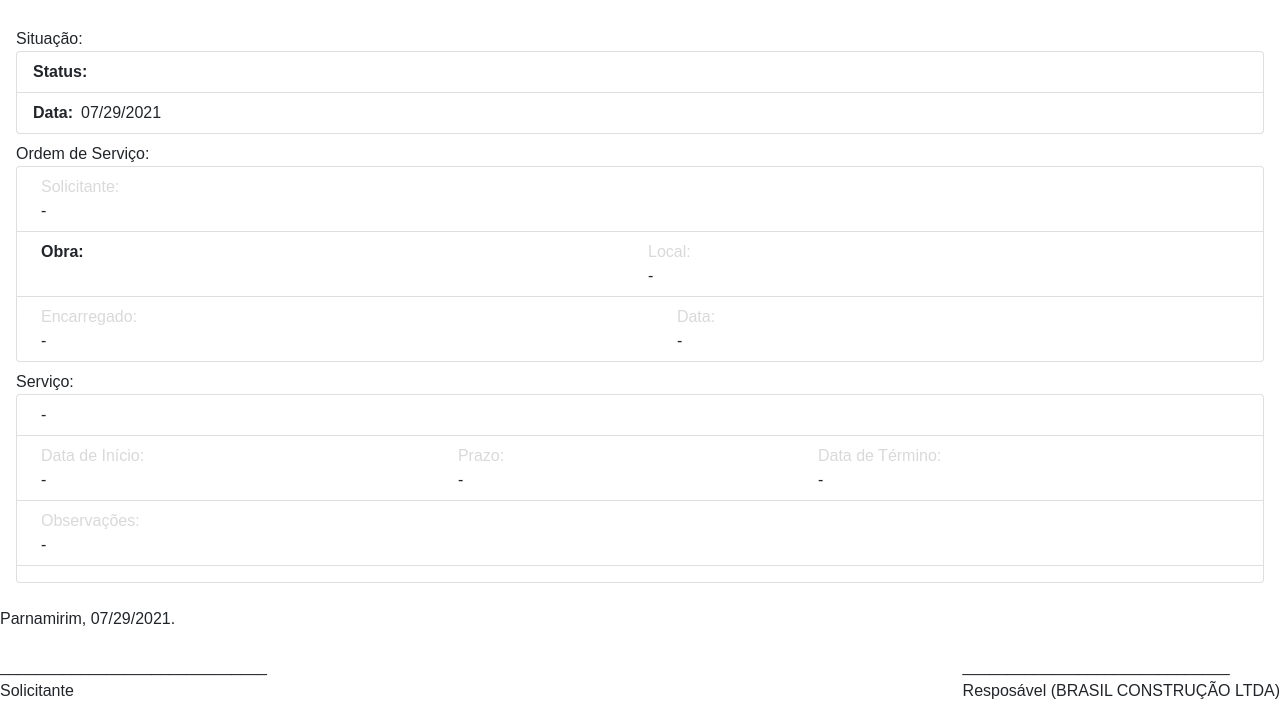
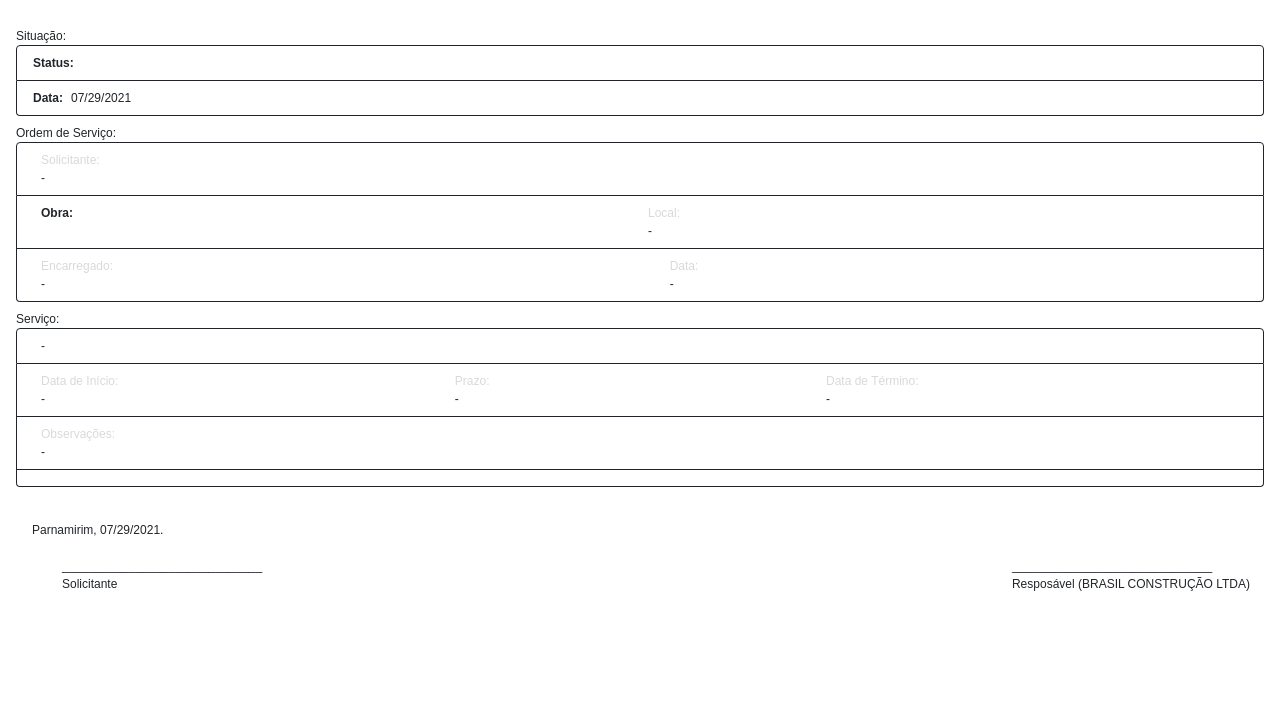
Before and after one commit to endjack/simoERP, a Django app: template simo/templates/servicos/imprimir-os-servico.html in a window 1280 px wide. Shown: the part 194-897 px from the top of the page. After the commit the page ends 785 px from the top, so only its background shows below. Run offline with Django 3.2, Linux system fonts and the light colour scheme; the template is opened without the code that fills it, so the values that code supplies are empty; some libraries are stand-ins or nearby versions.

Commit message:
melhorias na impressão OS

```diff
--- a/simo/templates/servicos/imprimir-os-servico.html
+++ b/simo/templates/servicos/imprimir-os-servico.html
@@ -60,10 +60,10 @@
     </div>
     {% comment %} DADOS ORDEM DE SERVIÇO {% endcomment %}
 
-    <div class="card-body" style="margin-top:10px;">
-        <ol class="list-group mb-2">
+    <div class="card-body" style="margin-top:10px;font-size:12px;">
+        <ol class="list-group mb-2 ">
             Situação:
-            <li class="list-group-item d-flex justify-content-between align-items-start">
+            <li class="list-group-item d-flex justify-content-between align-items-start border-dark">
 
                 <div class="fw-bold">Status:</div>
                 <div class="ms-2 me-auto">
@@ -77,7 +77,7 @@
                 </div>
             </li>
 
-            <li class="list-group-item d-flex justify-content-between align-items-start">
+            <li class="list-group-item d-flex justify-content-between align-items-start border-dark">
                 <div class="fw-bold">Data:</div>
                 <div class="ms-2 me-auto">
                     {% now "SHORT_DATE_FORMAT" %}
@@ -87,7 +87,7 @@
 
         <ol class="list-group mb-2">
             Ordem de Serviço:
-            <li class="list-group-item d-flex justify-content-between align-items-start">
+            <li class="list-group-item d-flex justify-content-between align-items-start border-dark">
                 <div class="ms-2 me-auto">
                     {% if ordem_serv_atual.solicitante %}
                     <div class="fw-bold">Solicitante:</div>
@@ -99,7 +99,7 @@
                 </div>
             </li>
 
-            <li class="list-group-item d-flex justify-content-between align-items-start">
+            <li class="list-group-item d-flex justify-content-between align-items-start border-dark">
                 <div class="ms-2 me-auto">
                     <div class="fw-bold">Obra:</div>
                     {{ordem_serv_atual.obra}}
@@ -115,7 +115,7 @@
                 </div>
             </li>
 
-            <li class="list-group-item d-flex justify-content-between align-items-start">
+            <li class="list-group-item d-flex justify-content-between align-items-start border-dark">
                 <div class="ms-2 me-auto">
                     {% if ordem_serv_atual.encarregado %}
                     <div class="fw-bold">Encarregado:</div>
@@ -137,11 +137,10 @@
             </li>
         </ol>
 
-
         {% comment %} DADOS SERVIÇO {% endcomment %}
         <ol class="list-group mb-2">
             Serviço:
-            <li class="list-group-item d-flex justify-content-between align-items-start">
+            <li class="list-group-item d-flex justify-content-between align-items-start border-dark">
                 <div class="ms-2 me-auto">
                     {% if serv_atual.descricao %}
                     <div class="fw-bold">Descrição:</div>
@@ -151,7 +150,7 @@
                 </div>
             </li>
 
-            <li class="list-group-item d-flex justify-content-between align-items-start">
+            <li class="list-group-item d-flex justify-content-between align-items-start border-dark">
                 <div class="ms-2 me-auto">
                     {% if serv_atual.data_inicio %}
                     <div class="fw-bold">Data de Início:</div>
@@ -174,7 +173,7 @@
                     <div class="" style="color:#d9d9d9">Data de Término:</div> - {% endif %}
                 </div>
 
-            <li class="list-group-item d-flex justify-content-between align-items-start">
+            <li class="list-group-item d-flex justify-content-between align-items-start border-dark">
                 <div class="ms-2 me-auto">
                     {% if serv_atual.obs %}
                     <div class="fw-bold">Observações:</div>
@@ -184,7 +183,7 @@
                 </div>
             </li>
 
-            <li class="list-group-item d-flex justify-content-between align-items-start">
+            <li class="list-group-item d-flex justify-content-between align-items-start border-dark">
                 <div class="ms-2 me-auto">
                     {% if serv_atual.funcionarioservico_set.count  > 0 %}
                     <div class="fw-bold">Funcionários:</div>
@@ -196,7 +195,7 @@
             </li>
 
             {% if serv_atual.fornecedorservico_set.count  > 0 %}
-            <li class="list-group-item d-flex justify-content-between align-items-start">
+            <li class="list-group-item d-flex justify-content-between align-items-start border-dark">
                 <div class="ms-2 me-auto">
                     <div class="fw-bold"> Fornecedor:</div>
                     {% for func in serv_atual.fornecedorservico_set.all %}
@@ -209,7 +208,7 @@
             </li>
 
             {% if serv_atual.itensservico_set.count  > 0 %}
-            <li class="list-group-item d-flex justify-content-between align-items-start">
+            <li class="list-group-item d-flex justify-content-between align-items-start border-dark">
                 <div class="ms-2 me-auto">
                     <div class="fw-bold">Materiais:</div>
                     <table class="table table-bordered table-sm border border-dark">
@@ -235,23 +234,36 @@
                     {% endif %}
                 </div>
             </li>
-
-        </ol>
-
-
+            </ol>
+            <ol style="margin-top:10px;font-size:12px;">
             Parnamirim, {% now "SHORT_DATE_FORMAT" %}.<br><br>
 
             <div class="d-flex flex-row bd-highlight mb-3">
-                <div class="d-flex justify-content-start">______________________________ <br>
-                    Solicitante {% if ordem_serv_atual.solicitante %}
+
+                <div style="width:30px"> </div>
+
+
+                <div class="d-flex justify-content-center">
+                ______________________________ <br>
+                Solicitante {% if ordem_serv_atual.solicitante %}
                     ({{ordem_serv_atual.solicitante}}):
                     {% else %}
                     {% endif %}
-                    </div>
+                </div>
 
-                 <div class="d-flex ms-auto justify-content-end">______________________________<br>
-                    Resposável (BRASIL CONSTRUÇÃO LTDA)</div>
+                <div style="width:10px"> </div>
+
+
+                 <div class="d-flex ms-auto justify-content-center">
+                 ______________________________<br>
+                Resposável (BRASIL CONSTRUÇÃO LTDA)
+                </div>
+
+
+
+               <div style="width:30px"> </div>
             </div>
+            </ol>
 
     </div>
 
```
